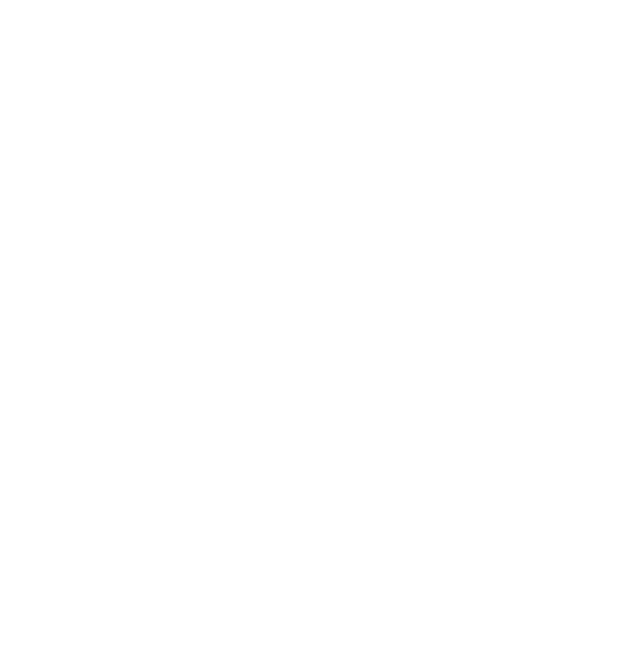
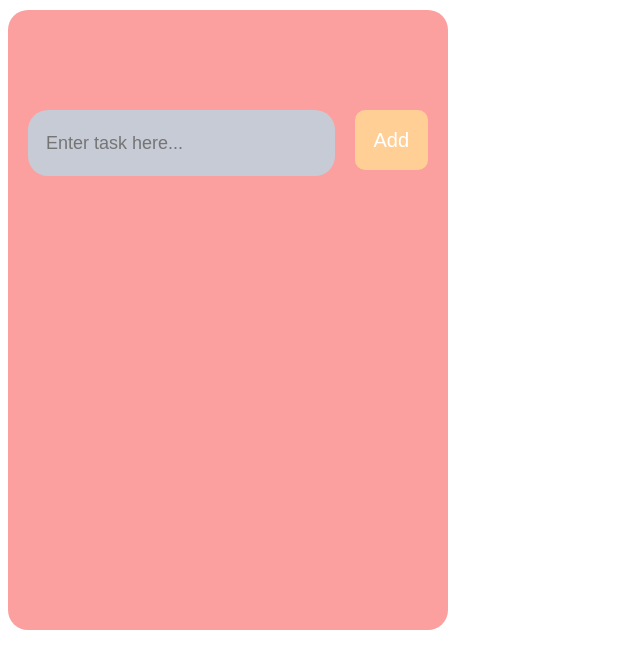
Before and after one commit to Bhavyashree-DC/Nuxt2-todo-app, a Nuxt app: page /NewTaskForm in a window 1280 px wide. Before the commit this address had no page. Shown: the top 668 px of the page, without its empty margins (0-640 px from the left). Built offline with nearby package versions, Linux system fonts and the light colour scheme.

Commit message:
Added input field to add new task

```diff
--- /dev/null
+++ b/pages/NewTaskForm.vue
@@ -0,0 +1,84 @@
+<template>
+    <div class="add-new-task">
+        <div class="input-field">
+            <input v-model="newTask" placeholder="Enter task here..." />
+            <button @click="addTask"  @keyup.enter="addTask">Add</button>
+        </div>
+    </div>
+  </template>
+
+  <script>
+  export default {
+  name: 'NewTaskForm',
+  data() {
+    return {
+      header:'Add New Task',
+      newTask: '',
+    };
+  },
+  methods: {
+    addTask() {
+      if (!this.newTask) {
+        alert('Please enter the input!');
+        return;
+      }
+
+      const existingTask = this.$store.getters.getTasks.find(
+        (task) => task.todoName.toLowerCase() === this.newTask.toLowerCase()
+      );
+
+      if (existingTask) {
+        alert('Task with the same name already exists!');
+        return;
+      }
+
+      this.$store.commit('saveTask', this.newTask);
+      this.newTask = '';
+      this.$router.push('/');
+    },
+  },
+  };
+  </script>
+
+  <style scoped>
+
+  .input-field {
+  display: flex;
+  /* align-items: center; */
+  justify-content: center;
+  background-color: #fc9f9f;
+  border-radius: 20px;
+  width: 400px;
+  height: 500px;
+  gap: 20px;
+  margin-top: 10px;
+  padding: 100px 20px 20px;
+  }
+
+  .add-new-task input {
+  width: 300px;
+  height: 30px;
+  border: none;
+  outline: none;
+  background-color: #c7cbd6;
+  border-radius: 20px;
+  font-size: 18px;
+  padding: 18px;
+  color: #fff;
+  }
+
+  .add-new-task button {
+  width: 80px;
+  height: 60px;
+  border-radius: 10px;
+  font-size: 20px;
+  cursor: pointer;
+  background-color: #FFCF96;
+  color: #fff;
+  border: none;
+  }
+
+  .add-new-task button:hover {
+  background-color: coral;
+  }
+  </style>
```
